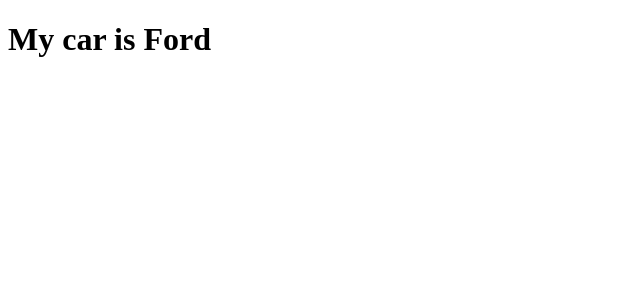
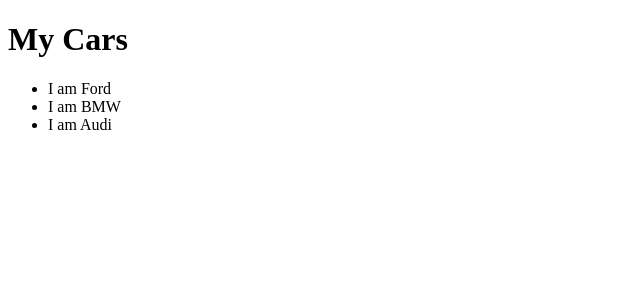
Before and after one commit to kaustubh3852/my-react-app, a React (Vite) app: page / in a window 1280 px wide. Shown: the top 300 px of the page, without its empty margins (0-640 px from the left). Built offline with nearby package versions, Linux system fonts and the light colour scheme.

Commit message:
React list

```diff
--- a/src/App.jsx
+++ b/src/App.jsx
@@ -2,7 +2,7 @@
 const App = () => {
     return (
         <>
-        <Car brand="Ford"/>
+        <Car/>
         </>
     );
 }
--- a/src/Car.jsx
+++ b/src/Car.jsx
@@ -1,7 +1,11 @@
-const Car = (props) => {
+const Car = () => {
+    const car = ['Ford', 'BMW', 'Audi'];
     return (
         <>
-        {props.brand && <h1>My car is {props.brand}</h1>}
+        <h1>My Cars</h1>
+        <ul>
+           {car.map((car, index) => <li key = {index}>I am { car }</li>)}
+        </ul>
         </>
     );
 }
--- a/src/Goal.jsx
+++ b/src/Goal.jsx
@@ -4,8 +4,8 @@
     const isGoal = props.isGoal;
     return (
         <>
-        {isGoal ? <MadeGoal/> : <MissedGoal/>}
+        {isGoal ? <MadeGoal/> : <MissedGoal/>};
         </>
     );
-};
+}
 export default Goal;
```
